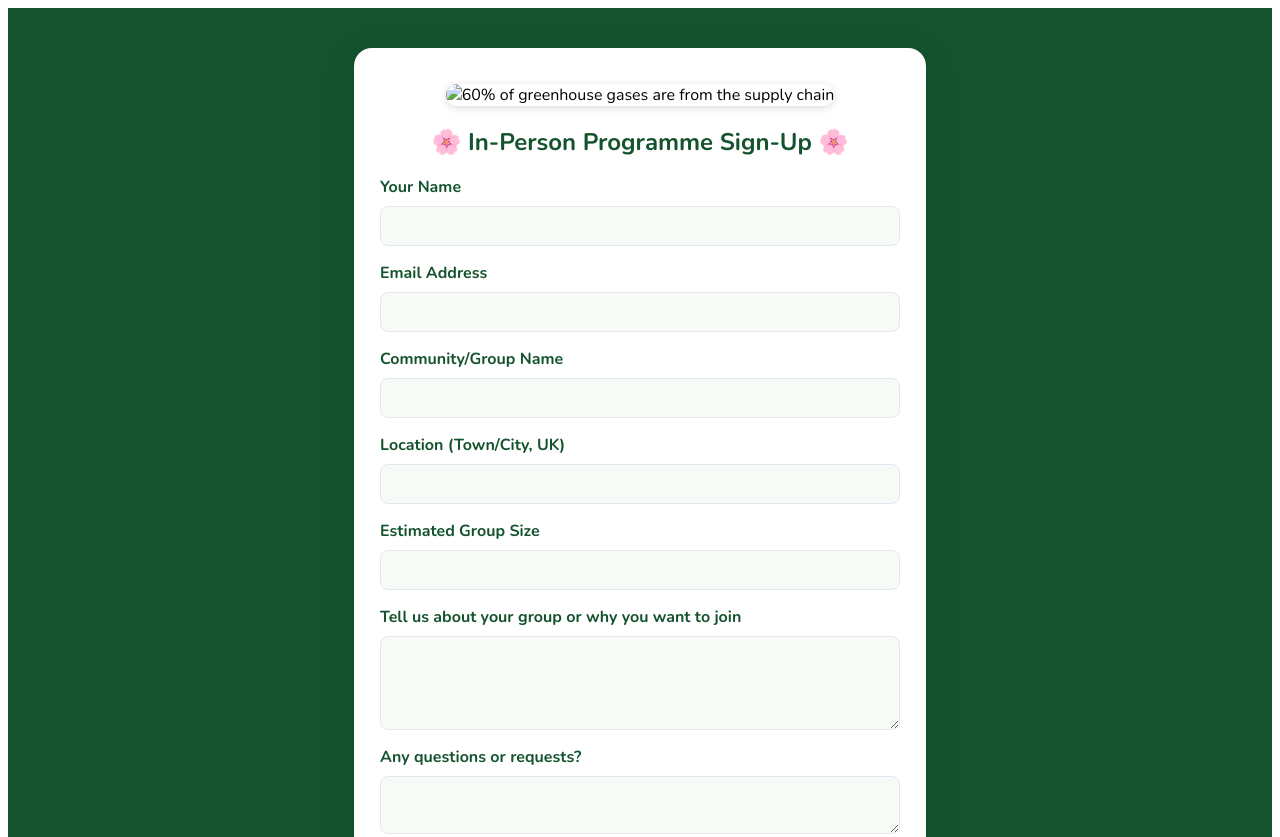
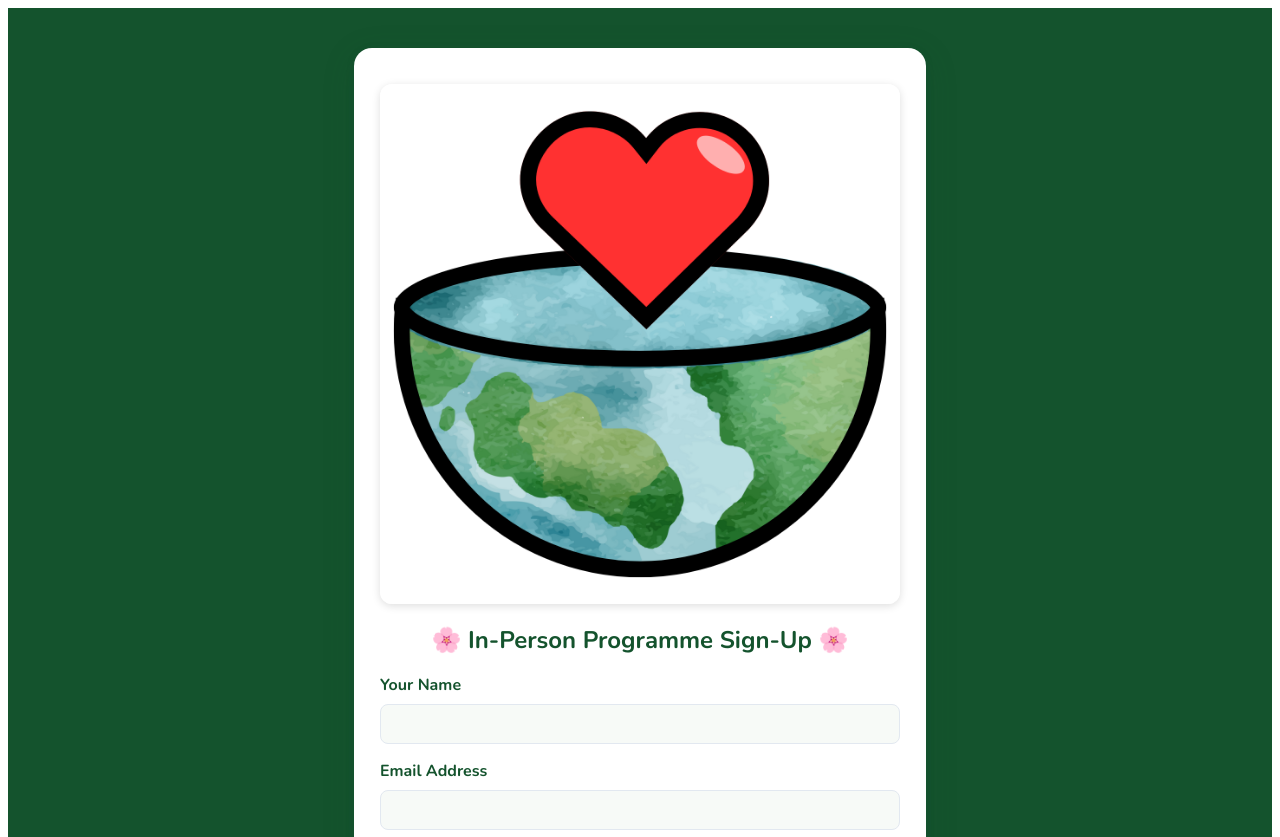
Before and after one commit to enviroverse101/in-person-sign-up, a plain HTML site: page index.html in a window 1280 px wide. Shown: the top 837 px of the page. Drawn offline with nearby package versions, Linux system fonts and the light colour scheme.

Commit message:
Update index.html

```diff
--- a/index.html
+++ b/index.html
@@ -5,12 +5,12 @@
   <div style="max-width: 520px; margin: 0 auto; background: #fff; border-radius: 18px; box-shadow: 0 8px 32px rgba(20,83,45,0.18), 0 1.5px 8px rgba(44,62,80,0.10); padding: 36px 26px;">
     <!-- Attached Image -->
     <div style="text-align: center; margin-bottom: 18px;">
-      <img src="images/supply-chain-ghg.png" alt="60% of greenhouse gases are from the supply chain" style="max-width: 100%; border-radius: 12px; box-shadow: 0 2px 8px #0002;">
+      <img src="60%25%20of%20greenhouse%20gases%20are%20from%20the%20supply%20chain%20(1).png" alt="60% of greenhouse gases are from the supply chain" style="max-width: 100%; border-radius: 12px; box-shadow: 0 2px 8px #0002;">
     </div>
     <h2 style="color: #14532d; text-align: center; margin-bottom: 18px; font-family: 'Nunito', Arial, sans-serif; font-weight: 700;">
       🌸 In-Person Programme Sign-Up 🌸
     </h2>
-    <form action="https://formspree.io/f/yourformid" method="POST" style="font-family: 'Nunito', Arial, sans-serif;">
+    <form action="mailto:charlie@enviroverse.org.uk" method="POST" style="font-family: 'Nunito', Arial, sans-serif;">
       <label for="name" style="font-weight: bold; color: #14532d;">Your Name</label><br>
       <input type="text" id="name" name="Name" required style="width:100%;padding:10px;margin:8px 0 16px 0;border-radius:8px;border:1.5px solid #e2e8f0; background: #f7faf7; font-family: 'Nunito', Arial, sans-serif;"><br>
 
```
